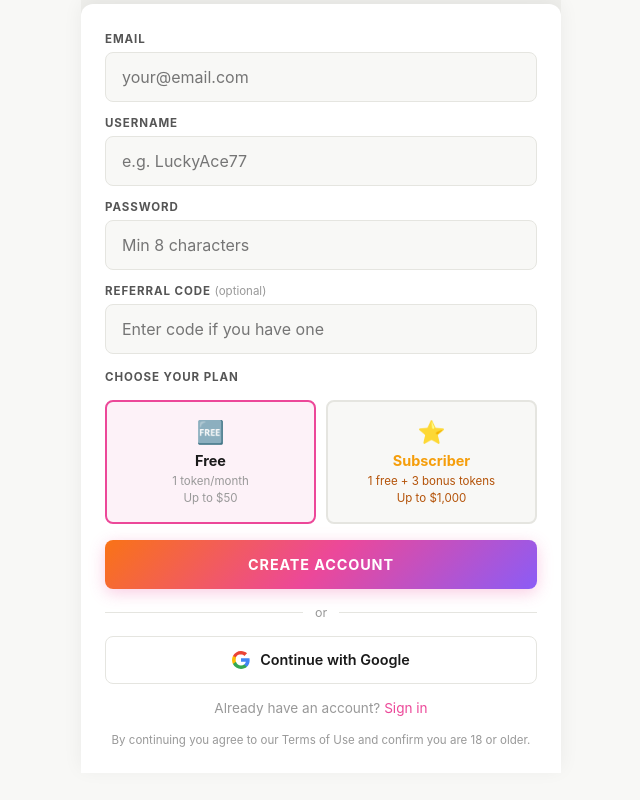
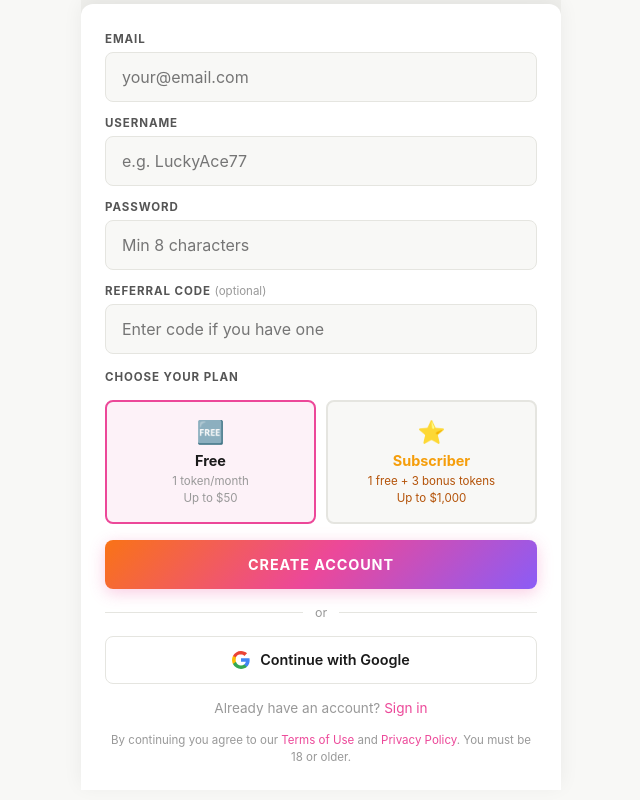
Before and after one commit to salumastake-code/numble-react, a React (Vite) app: page /auth in a window 1280 px wide. Shown: the part 278-1078 px from the top of the page, without its empty margins (319-959 px from the left). Built offline with nearby package versions, Linux system fonts and the light colour scheme.

Commit message:
feat: add privacy/terms links to auth page footer

```diff
--- a/src/pages/Auth.jsx
+++ b/src/pages/Auth.jsx
@@ -128,7 +128,7 @@ export default function Auth() {
             </button>
 
             <p className="auth-switch">Already have an account? <a href="#" onClick={e => { e.preventDefault(); setMode('login'); }}>Sign in</a></p>
-            <p className="auth-legal">By continuing you agree to our Terms of Use and confirm you are 18 or older.</p>
+            <p className="auth-legal">By continuing you agree to our <a href="/terms" target="_blank" rel="noopener">Terms of Use</a> and <a href="/privacy" target="_blank" rel="noopener">Privacy Policy</a>. You must be 18 or older.</p>
           </>
         ) : (
           <>
```
